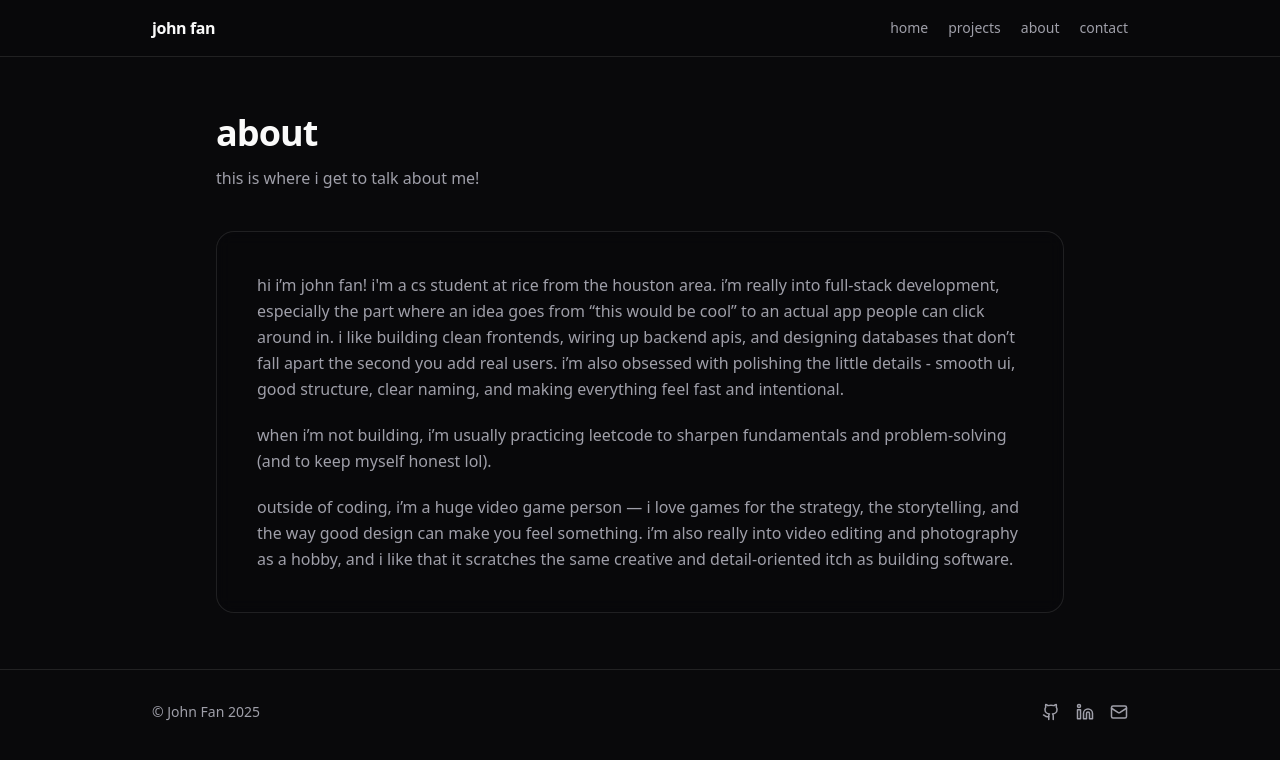
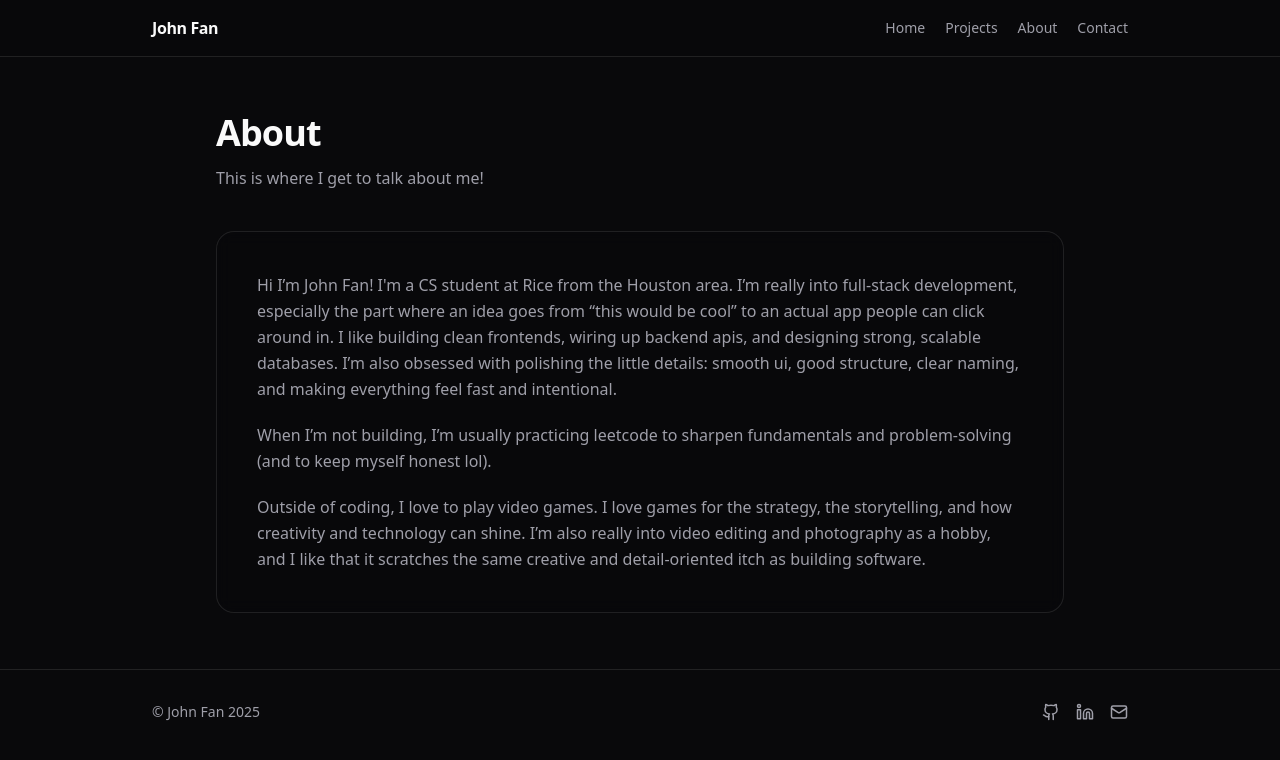
Before and after one commit to johnwfan/portfolio, a Next.js app: page /about in a window 1280 px wide. Shown: the top 760 px of the page. Built offline with nearby package versions, Linux system fonts and the light colour scheme.

Commit message:
Capitalized and corrected grammar

```diff
--- a/src/app/about/page.js
+++ b/src/app/about/page.js
@@ -8,13 +8,13 @@ export default function AboutPage() {
       <header className="overflow-hidden">
         <h1 className="text-4xl font-semibold tracking-tight">
           <span className="inline-block animate-[fade-up_700ms_ease-out_both]">
-            about
+            About
           </span>
         </h1>
 
         <p className="mt-3 max-w-2xl text-muted-foreground leading-relaxed">
           <span className="inline-block animate-[fade-up_850ms_ease-out_both]">
-            this is where i get to talk about me!
+            This is where I get to talk about me!
           </span>
         </p>
       </header>
@@ -23,19 +23,19 @@ export default function AboutPage() {
         <div className="space-y-5 text-muted-foreground leading-relaxed">
           <p className="animate-[fade-up_950ms_ease-out_both]">
             {/* you write this */}
-            hi i’m john fan! i'm a cs student at rice from the houston area.
-            i’m really into full-stack development, especially the part where an idea goes from “this would be cool” to an actual app people can click around in.
-            i like building clean frontends, wiring up backend apis, and designing databases that don’t fall apart the second you add real users.
-            i’m also obsessed with polishing the little details - smooth ui, good structure, clear naming, and making everything feel fast and intentional.
+            Hi I’m John Fan! I'm a CS student at Rice from the Houston area.
+            I’m really into full-stack development, especially the part where an idea goes from “this would be cool” to an actual app people can click around in.
+            I like building clean frontends, wiring up backend apis, and designing strong, scalable databases.
+            I’m also obsessed with polishing the little details: smooth ui, good structure, clear naming, and making everything feel fast and intentional.
           </p>
 
           <p className="animate-[fade-up_1100ms_ease-out_both]">
-            when i’m not building, i’m usually practicing leetcode to sharpen fundamentals and problem-solving (and to keep myself honest lol).
+            When I’m not building, I’m usually practicing leetcode to sharpen fundamentals and problem-solving (and to keep myself honest lol).
           </p>
 
           <p className="animate-[fade-up_1250ms_ease-out_both]">
-            outside of coding, i’m a huge video game person — i love games for the strategy, the storytelling, and the way good design can make you feel something.
-            i’m also really into video editing and photography as a hobby, and i like that it scratches the same creative and detail-oriented itch as building software.
+            Outside of coding, I love to play video games. I love games for the strategy, the storytelling, and how creativity and technology can shine.
+            I’m also really into video editing and photography as a hobby, and I like that it scratches the same creative and detail-oriented itch as building software.
           </p>
         </div>
       </section>
--- a/src/app/contact/page.js
+++ b/src/app/contact/page.js
@@ -8,9 +8,9 @@ export default function ContactPage() {
   return (
     <main className="mx-auto max-w-5xl px-6 py-14">
       <header className="animate-[fade-up_700ms_ease-out_both]">
-        <h1 className="text-4xl font-semibold tracking-tight">contact</h1>
+        <h1 className="text-4xl font-semibold tracking-tight">Contact</h1>
         <p className="mt-3 max-w-2xl text-muted-foreground leading-relaxed">
-          if you wanna build something, talk about internships, or just say hi — i’m down.
+          If you want to reach out, feel free to shoot me an email!
         </p>
       </header>
 
--- a/src/app/projects/page.js
+++ b/src/app/projects/page.js
@@ -7,9 +7,9 @@ export default function ProjectsPage() {
   return (
     <main className="mx-auto max-w-5xl px-6 py-12">
       <header className="animate-[fade-up_700ms_ease-out_both]">
-        <h1 className="text-3xl font-semibold tracking-tight">my projects!</h1>
+        <h1 className="text-3xl font-semibold tracking-tight">My Projects</h1>
         <p className="mt-2 text-muted-foreground">
-          click any project for the full breakdown + screenshots.
+          Click any project for the full breakdown + screenshots.
         </p>
       </header>
 
--- a/src/components/contact-cta.js
+++ b/src/components/contact-cta.js
@@ -48,19 +48,19 @@ export default function ContactCTA() {
 
         <div className="relative p-8 sm:p-10">
           <h2 className="text-2xl font-semibold tracking-tight">
-            want to work? feel free to contact me!
+            Want to work? Feel free to contact me!
           </h2>
           <p className="mt-2 text-muted-foreground max-w-2xl">
-            if you’re a recruiter, builder, or just curious — my inbox is open.
+            If you’re a recruiter, builder, or just curious — my inbox is open.
           </p>
 
           <div className="mt-6 flex flex-wrap gap-3">
             <Button asChild>
-              <a href={`mailto:${PROFILE.email}`}>email me</a>
+              <a href={`mailto:${PROFILE.email}`}>Email me</a>
             </Button>
             <Button variant="secondary" asChild>
               <a href={PROFILE.links.resume} target="_blank" rel="noreferrer">
-                resume pdf
+                My Resume
               </a>
             </Button>
           </div>
--- a/src/components/featured-projects.js
+++ b/src/components/featured-projects.js
@@ -19,9 +19,9 @@ export default function FeaturedProjects() {
     <section className="mx-auto max-w-5xl px-6 py-12">
       <div className="animate-[fade-up_700ms_ease-out_both] flex items-end justify-between gap-6">
         <div>
-          <h2 className="text-2xl font-semibold tracking-tight">some of my projects</h2>
+          <h2 className="text-2xl font-semibold tracking-tight">Featured Projects</h2>
           <p className="mt-2 text-muted-foreground">
-            stuff i've been working on!
+            Stuff i've been working on!
           </p>
         </div>
 
--- a/src/components/hero.js
+++ b/src/components/hero.js
@@ -26,11 +26,11 @@ export default function Hero() {
       <div className="relative mx-auto max-w-5xl px-6 pt-14 pb-10 sm:pt-20 sm:pb-14">
         <div className="animate-[fade-in_700ms_ease-out_both] inline-flex items-center gap-2 rounded-full border bg-background/60 px-3 py-1 text-sm text-muted-foreground backdrop-blur">
           <span className="inline-block h-2 w-2 rounded-full bg-emerald-500" />
-          {PROFILE.role} • based in {PROFILE.location} • {PROFILE.status}
+          {PROFILE.role} • Based in {PROFILE.location}
         </div>
 
         <h1 className="mt-6 animate-[fade-up_800ms_ease-out_both] text-4xl font-semibold tracking-tight sm:text-6xl">
-          hi! i’m {PROFILE.name}
+          Hi I’m John!
         </h1>
 
         <p className="mt-4 animate-[fade-up_950ms_ease-out_both] max-w-2xl text-lg text-muted-foreground sm:text-xl leading-relaxed">
@@ -39,17 +39,17 @@ export default function Hero() {
 
         <div className="mt-6 animate-[fade-up_1100ms_ease-out_both] flex flex-wrap items-center gap-3">
           <Button asChild>
-            <Link href="/projects">view projects</Link>
+            <Link href="/projects">View Projects</Link>
           </Button>
 
-          {/* <Button variant="secondary" asChild>
+          <Button variant="secondary" asChild>
             <a href={PROFILE.links.resume} target="_blank" rel="noreferrer">
-              resume pdf
+              My Resume
             </a>
-          </Button> */}
+          </Button>
 
           <Button variant="outline" asChild>
-            <a href={`mailto:${PROFILE.email}`}>email me</a>
+            <a href={`mailto:${PROFILE.email}`}>Email Me</a>
           </Button>
         </div>
 
--- a/src/components/navbar.js
+++ b/src/components/navbar.js
@@ -1,10 +1,10 @@
 import Link from "next/link";
 
 const links = [
-  { href: "/", label: "home" },
-  { href: "/projects", label: "projects" },
-  { href: "/about", label: "about" },
-  { href: "/contact", label: "contact" },
+  { href: "/", label: "Home" },
+  { href: "/projects", label: "Projects" },
+  { href: "/about", label: "About" },
+  { href: "/contact", label: "Contact" },
 ];
 
 export default function Navbar() {
@@ -16,7 +16,7 @@ export default function Navbar() {
     className="group relative font-semibold tracking-tight hover:opacity-95"
     >
     <span className="relative inline-block will-change-transform group-hover:animate-[name-wiggle_450ms_ease-in-out]">
-        john fan
+        John Fan
         {/* shine overlay */}
         <span
         aria-hidden
--- a/src/components/tech-stack.js
+++ b/src/components/tech-stack.js
@@ -140,15 +140,15 @@ export default function TechStack() {
   return (
     <section className="mx-auto max-w-5xl px-6 py-12">
       <div className="animate-[fade-up_700ms_ease-out_both]">
-        <h2 className="text-2xl font-semibold tracking-tight">my tech stack</h2>
+        <h2 className="text-2xl font-semibold tracking-tight">My Tech Stack</h2>
         <p className="mt-2 text-muted-foreground">
-          the stuff i like to build with.
+          Technologies I use to build!
         </p>
       </div>
 
       <div className="mt-7 grid gap-8 sm:grid-cols-2">
-        <Row title="languages" items={STACK.languages} />
-        <Row title="tools" items={STACK.tools} />
+        <Row title="Languages" items={STACK.languages} />
+        <Row title="Tools" items={STACK.tools} />
       </div>
     </section>
   );
```
Also changed, not shown: src/lib/content.js, 1 other file (tests, documents, lock files or other folders).
